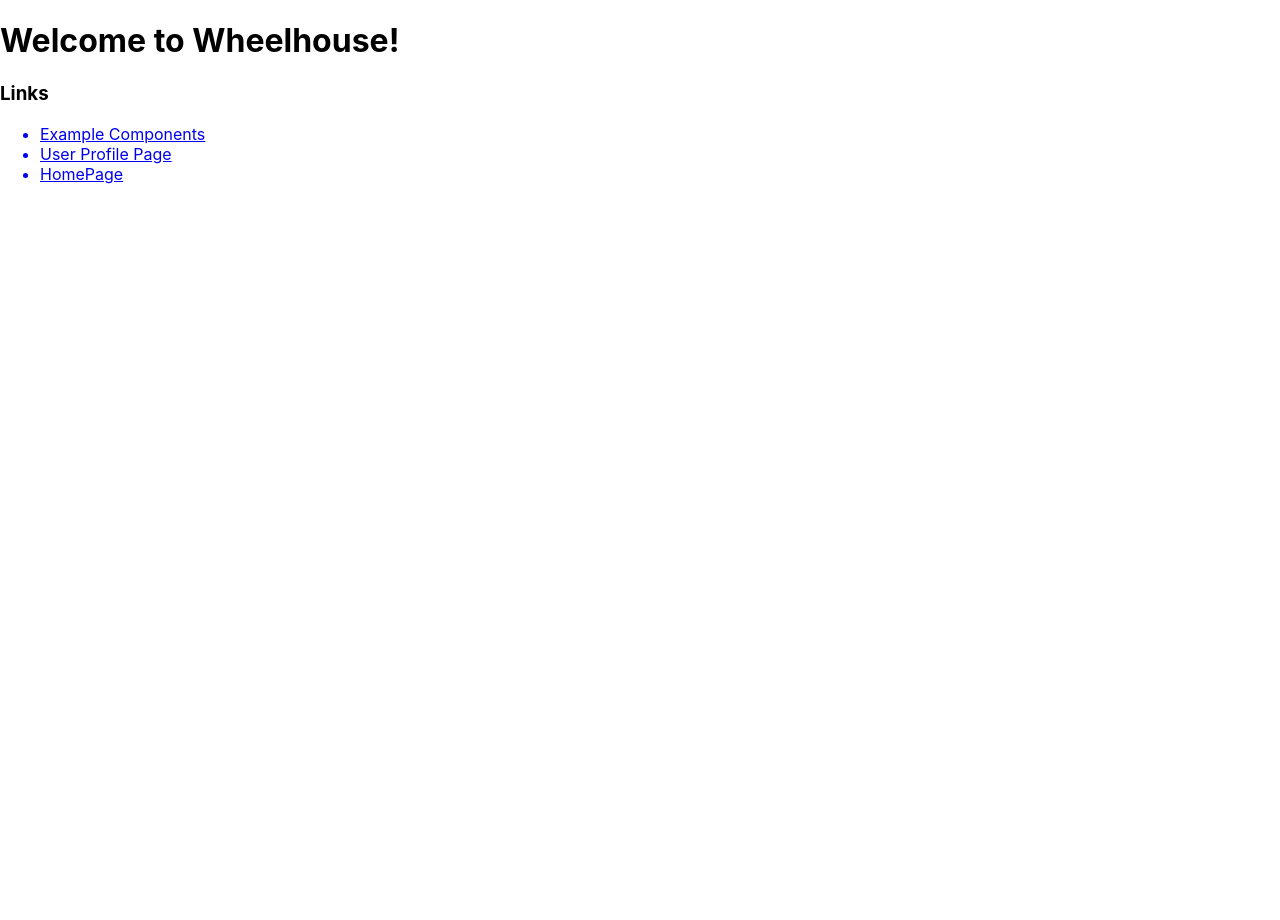
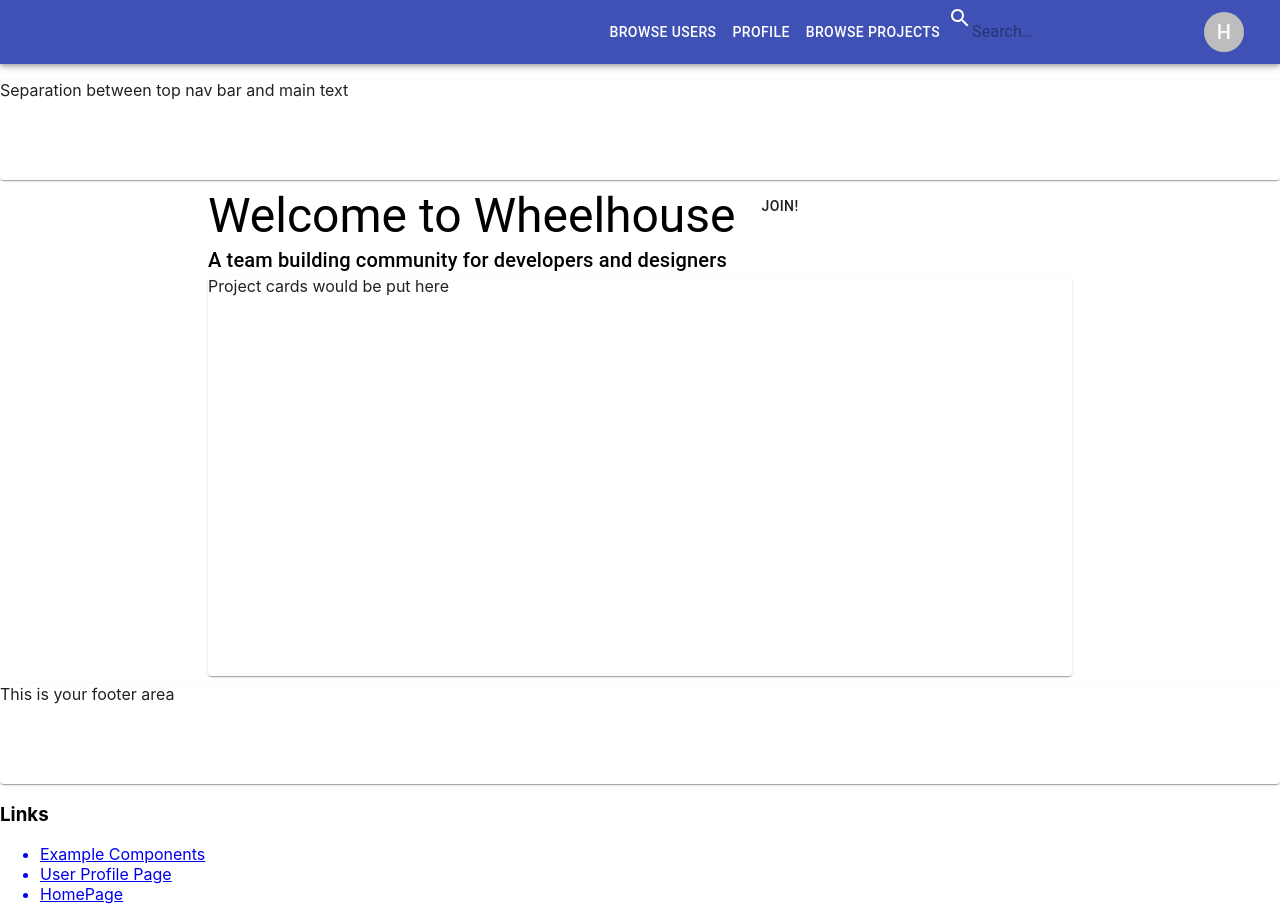
Before and after one commit to deranjer/Wheelhouse-FE, a React (Create React App) app: page / in a window 1280 px wide. Before the commit the page ends 800 px from the top, so only its background shows below. Built offline with nearby package versions, Linux system fonts and the light colour scheme.

Commit message:
Adding barebones homepage.

```diff
--- a/src/Components/Pages/homepage.js
+++ b/src/Components/Pages/homepage.js
@@ -1,12 +1,67 @@
-import React from 'react';
+import React, { useState, useEffect } from 'react';
 import PropTyes from 'prop-types';
+import API from '../../api';
+import {Menu, MenuItem,  Avatar, Typography, Grid, AppBar, Toolbar, Paper, InputBase} from "@material-ui/core";
+import {IconButton, Button, Fab} from "@material-ui/core";
+import MenuIcon from '@material-ui/icons/Menu';
+import SearchIcon from '@material-ui/icons/Search';
 
-function HomePage() {
+
+
+
+var profileImageStyle = {
+  width: '300px',
+  height: '300px',
+  borderRadius: '50%'
+}
+
+
+
+const HomePage = (props) => {
+
   return (
-      <div>
-          <h1>Welcome to Wheelhouse!</h1>
-      </div>
+    <Grid container spacing={2}>
+      <Grid item xs={12}>{/*  Top Menu Bar */}
+        <AppBar position="static">
+          <Toolbar>
+            <Grid container justify="flex-end">
+              <Button color="inherit">Browse Users</Button>
+              <Button color="inherit">Profile</Button>
+              <Button color="inherit">Browse Projects</Button>
+              <SearchIcon />
+              <InputBase placeholder="Search…" />
+              <Button><Avatar>H</Avatar></Button>{/* TODO: Figure out how to make an avatar directly 'buttonable' */}
+            </Grid>
+          </Toolbar>
+        </AppBar>
+      </Grid>{/* End Top Menu Bar */}
+      <Grid item xs={12}><Paper style={{height: "100px"}}>Separation between top nav bar and main text</Paper></Grid>{/* Separation between top nav bar and main text */}
+      <Grid container justify="center">{/* Main Page Content */}
+        <Grid item xs={2}></Grid>{/* Left Side Padding, could just float the text right and perhaps get the same effect */}
+        <Grid item xs={5}>
+          <Typography variant="h3">Welcome to Wheelhouse</Typography>
+        </Grid>
+        <Grid item xs={5}>
+          <Button>JOIN!</Button>
+        </Grid>
+      </Grid>
+      <Grid container justify="center">
+        <Grid item xs={2}></Grid>{/* Left Side Padding, could just float the text right and perhaps get the same effect */}
+        <Grid item xs={8}>
+          <Typography variant="h6">A team building community for developers and designers</Typography>
+        </Grid>
+        <Grid item xs={2}></Grid>{/* Right Side Padding */}
+      </Grid>
+      <Grid container justify="center">
+        <Grid item xs={2}></Grid>{/* Left Side Padding */}
+        <Grid item xs={8}>
+            <Paper style={{height: "400px"}}>Project cards would be put here</Paper>
+        </Grid>
+        <Grid item xs={2}></Grid>{/* Right Side Padding */}
+      </Grid>
+      <Grid item xs={12}><Paper style={{height: "100px"}}>This is your footer area</Paper></Grid>{/* Footer */}{/* End Main Page Content */}
+    </Grid>
   );
 }
 
-export default HomePage;
+export default HomePage
```
